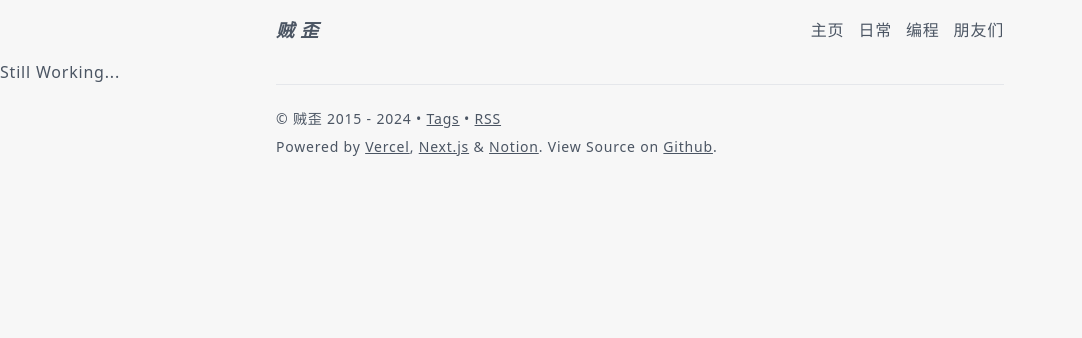
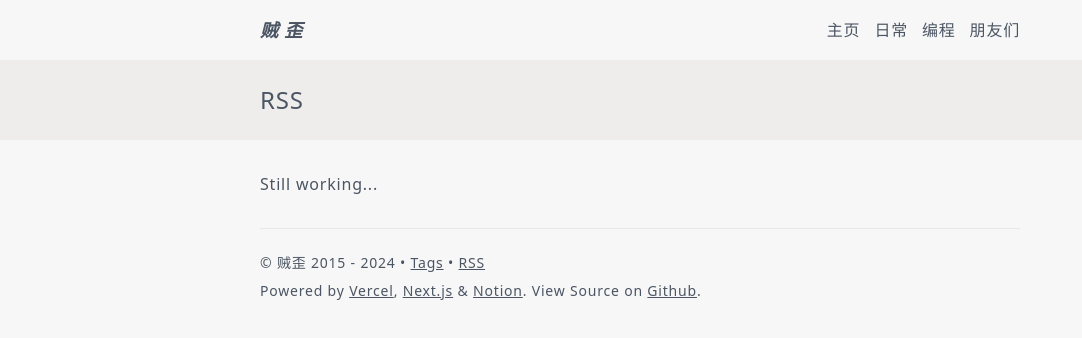
Before and after one commit to varzy/homepage-next, a Next.js app: page /rss in a window 1280 px wide. Shown: the top 338 px of the page, without its empty margins (0-1082 px from the left). Built offline with nearby package versions, Linux system fonts and the light colour scheme; no server answers.

Commit message:
Update styles.

```diff
--- a/src/app/(blog)/layout.tsx
+++ b/src/app/(blog)/layout.tsx
@@ -1,14 +1,14 @@
 import BlogHeader from '@/app/(blog)/_components/BlogHeader';
 import BlogFooter from '@/app/(blog)/_components/BlogFooter';
 
-export const revalidate = 1200; // 20min
+export const revalidate = 300;
 
 export default function BlogLayout({ children }: Readonly<{ children: React.ReactNode }>) {
   return (
-    <main className="font-sans">
+    <>
       <BlogHeader />
-      {children}
+      <main>{children}</main>
       <BlogFooter />
-    </main>
+    </>
   );
 }
--- a/src/app/(blog)/rss/page.tsx
+++ b/src/app/(blog)/rss/page.tsx
@@ -1,3 +1,7 @@
+import BlogPageContainer from "../_components/BlogPageContainer";
+
 export default function RSS() {
-  return <>Still Working...</>;
+  return <BlogPageContainer pageHero={{ title: 'RSS' }}>
+    <div>Still working...</div>
+  </BlogPageContainer>;
 }
--- a/src/styles/globals.css
+++ b/src/styles/globals.css
@@ -4,12 +4,12 @@
 
 @layer base {
   body {
-    @apply bg-[#f7f7f7] font-serif tracking-wider text-gray-600;
+    @apply bg-[#f7f7f7] font-sans tracking-wider text-gray-600;
   }
 }
 
 @layer utilities {
   .g-blog-container {
-    @apply container mx-auto max-w-3xl px-5;
+    @apply container mx-auto max-w-[800px] px-5;
   }
 }
```
